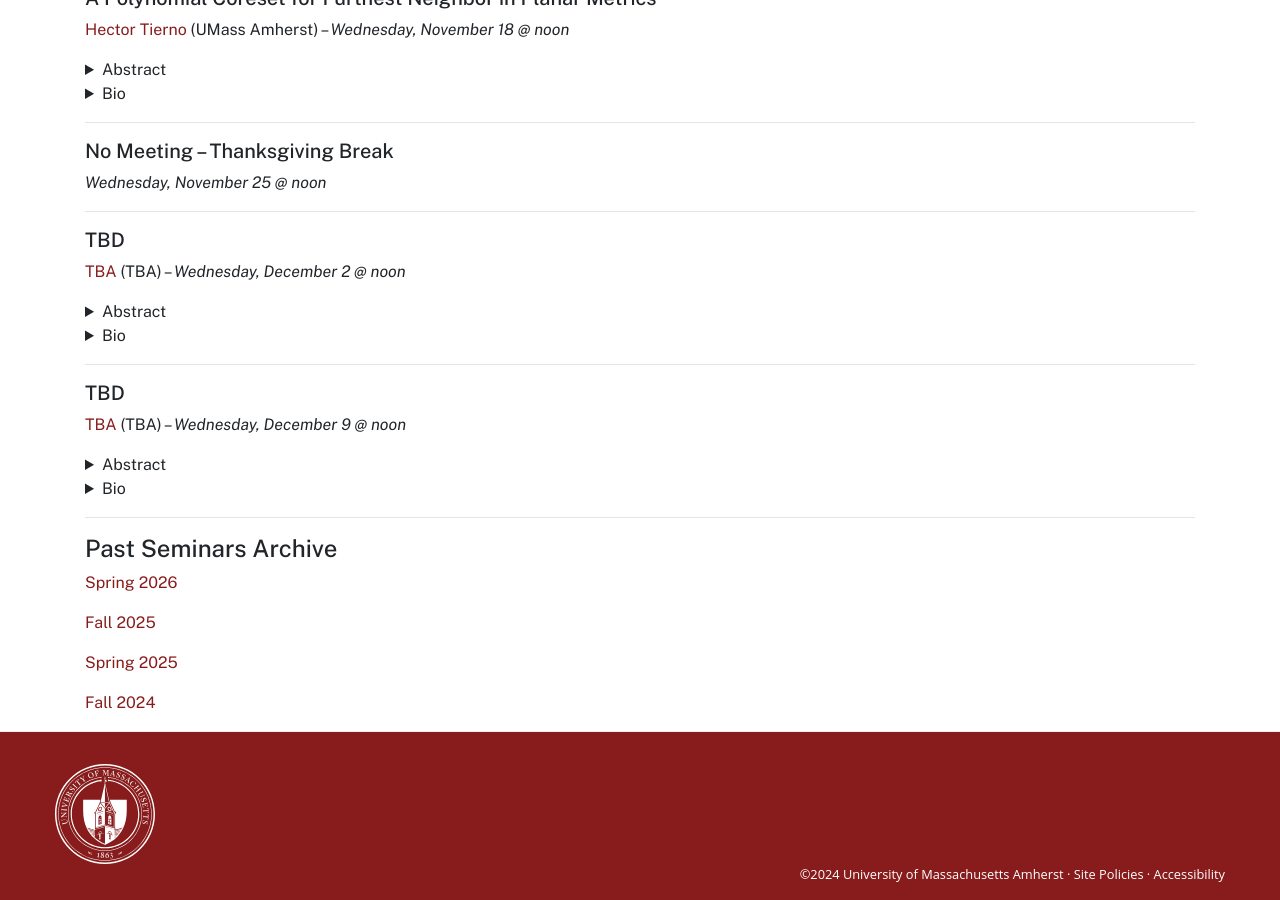
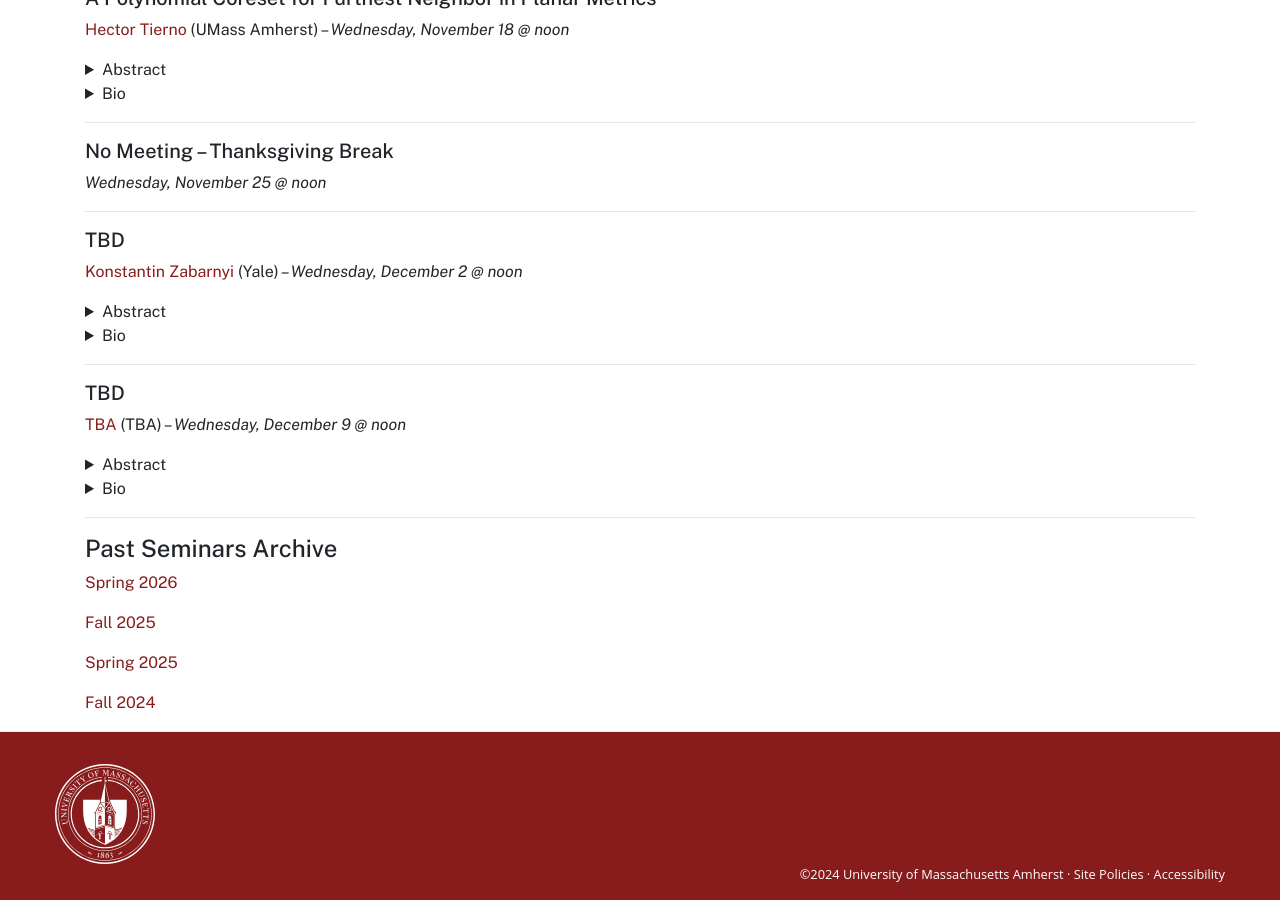
Before and after one commit to umass-theory/umass-theory.github.io, a Jekyll site: the page built from seminar.md, in a window 1280 px wide and 900 px high, scrolled down 2881 px. Built offline with Jekyll 4.4.1, drawn with Linux system fonts in a browser that asks for light colours.

Commit message:
Update seminar speaker information

```diff
--- a/seminar.md
+++ b/seminar.md
@@ -211,7 +211,7 @@ Bio TBA
 
 ##### TBD
 
-[TBA](https://groups.cs.umass.edu/theory/) (TBA) --  *Wednesday, December 2 @ noon*
+[Konstantin Zabarnyi](https://zabarnyi.cswp.cs.technion.ac.il) (Yale) --  *Wednesday, December 2 @ noon*
 <details markdown="1">
 <summary>Abstract</summary>
 
```
